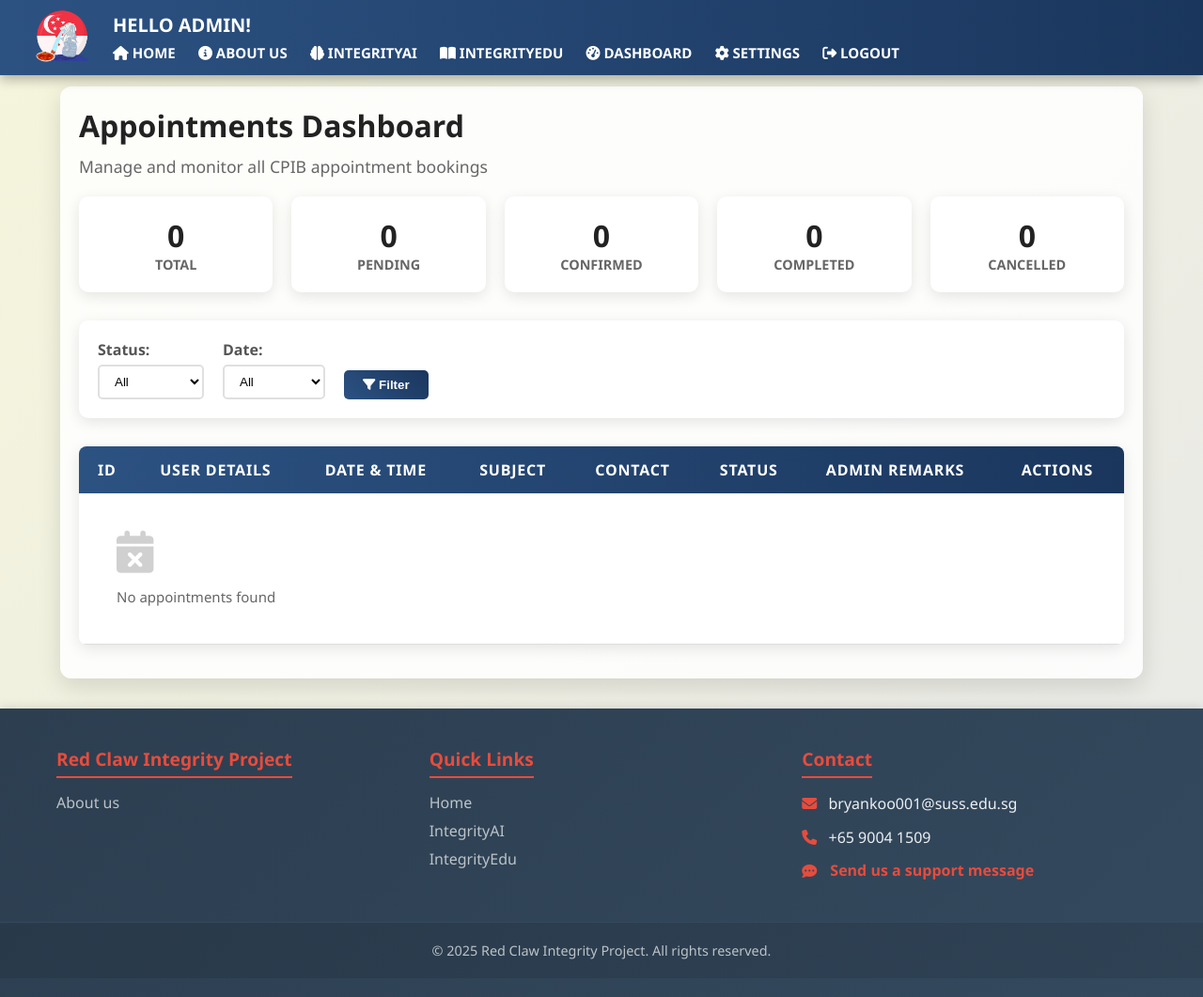
After one commit to bryankoozy/Red-Claw-Project, a Flask app: page /appointments in a window 1280 px wide. The commit adds this page. Shown: the whole page at 94% size. Run offline with Flask 3, Linux system fonts and the light colour scheme; the visitor is signed in with stand-in values (Sample User, id 1); data comes from the database, SQL or seed files in the repository; data that the repository does not hold is empty.

```diff
--- a/app.py
+++ b/app.py
@@ -5,9 +5,9 @@ from sqlalchemy import func, extract
 from werkzeug.security import generate_password_hash, check_password_hash
 from dotenv import load_dotenv
 import os
-from models import db, User, SupportMessage
+from models import db, User, SupportMessage, Appointment
 from collections import OrderedDict
-from datetime import datetime, timedelta
+from datetime import datetime, timedelta, date
 import json
 from sqlalchemy.orm import joinedload
 
@@ -189,13 +189,13 @@ def dashboard():
 
 
 
-@app.route('/dashboardDetail')
+@app.route('/userDetail')
 @admin_required
-def dashboardDetail():
+def userDetail():
     # Fetch all users ordered by creation date descending
     users = User.query.options(joinedload(User.support_messages)).order_by(User.id.asc()).all()
 
-    return render_template('dashboardDetail.html', users=users)
+    return render_template('userDetail.html', users=users)
 
 
 
@@ -297,11 +297,46 @@ def settings():
                 db.session.commit()
 
 
+
+        elif action == "book_appointment":
+            subject = request.form.get('appointment_subject', '').strip()
+            description = request.form.get('appointment_description', '').strip()
+            date_str = request.form.get('appointment_date', '').strip()
+            time_str = request.form.get('appointment_time', '').strip()
+            phone_number = request.form.get('phone_number', '').strip()
+
+            if not (subject and date_str and time_str and phone_number):
+                flash("Please fill in all required appointment fields.", "error")
+                return redirect(url_for('settings'))
+
+            try:
+                appointment_date = datetime.strptime(date_str, "%Y-%m-%d").date()
+                appointment_time = datetime.strptime(time_str, "%H:%M").time()
+            except ValueError:
+                flash("Invalid date or time format.", "error")
+                return redirect(url_for('settings'))
+
+            new_appointment = Appointment(
+                user_id=user.id,
+                subject=subject,
+                description=description,
+                appointment_date=appointment_date,
+                appointment_time=appointment_time,
+                phone_number=phone_number,
+                status='pending',
+                created_at=datetime.utcnow()
+            )
+
+            db.session.add(new_appointment)
+            db.session.commit()
+            flash("Appointment booked successfully! We will get back to you soon.", "success")
+
+
         return redirect(url_for('settings'))
 
     # Pass all users to the template if current user is admin
     all_users = User.query.order_by(User.id).all() if user.role == 'admin' else []
-    return render_template("settings.html", user=user, all_users=all_users)
+    return render_template("settings.html", user=user, all_users=all_users, date=date)
 
 
 
@@ -397,6 +432,77 @@ def register():
 
 
 
+@app.route('/appointments')
+@admin_required
+def appointments():
+    # Get filter parameters
+    status_filter = request.args.get('status', 'all')
+    date_filter = request.args.get('date', 'all')
+
+    query = Appointment.query
+
+    # Filter by status
+    if status_filter != 'all':
+        query = query.filter_by(status=status_filter)
+
+    # Filter by date
+    from datetime import datetime, date
+    today = date.today()
+
+    if date_filter == 'today':
+        query = query.filter(Appointment.appointment_date == today)
+    elif date_filter == 'upcoming':
+        query = query.filter(Appointment.appointment_date > today)
+    elif date_filter == 'past':
+        query = query.filter(Appointment.appointment_date < today)
+
+    appointments_list = query.order_by(Appointment.appointment_date.desc(), Appointment.appointment_time.desc()).all()
+
+    return render_template('appointments.html',
+                           appointments=appointments_list,
+                           current_status=status_filter,
+                           current_date=date_filter)
+
+
+
+@app.route('/update_admin_remarks/<int:appointment_id>', methods=['POST'])
+@admin_required
+def update_admin_remarks(appointment_id):
+    appointment = Appointment.query.get_or_404(appointment_id)
+    new_remarks = request.form.get('admin_remarks', '').strip()
+
+    appointment.admin_remarks = new_remarks
+    db.session.commit()
+    flash("Admin remarks updated successfully.", "success")
+    return redirect(request.referrer or url_for('appointments'))
+
+
+@app.route('/update_appointment/<int:appointment_id>', methods=['POST'])
+@admin_required
+def update_appointment(appointment_id):
+    appointment = Appointment.query.get_or_404(appointment_id)
+    new_status = request.form.get('status')
+
+    valid_statuses = ['pending', 'confirmed', 'completed', 'cancelled']
+
+    if new_status not in valid_statuses:
+        flash('Invalid status selected.', 'error')
+        return redirect(url_for('appointments'))
+
+    appointment.status = new_status
+    db.session.commit()
+    flash(f'Appointment status updated to {new_status.title()}.', 'success')
+
+    return redirect(url_for('appointments'))
+
+
+
+
+
+
+
+
+
 
 
 
--- a/static/styles.css
+++ b/static/styles.css
@@ -1652,7 +1652,7 @@ body {
 /* ================================
    Dashboard Details
 ================================= */
-.dashboardDetail-container {
+.userDetail-container {
   width: 90%;
   max-width: none; /* remove max-width restriction */
   margin: 2rem auto;
@@ -1664,7 +1664,7 @@ body {
   font-family: 'Segoe UI', Tahoma, Geneva, Verdana, sans-serif;
 }
 
-.dashboardDetail-container table {
+.userDetail-container table {
   margin: 1rem auto;
 
   width: 100%;
@@ -1675,12 +1675,12 @@ body {
   background-color: white;
 }
 
-.dashboardDetail-container thead {
+.userDetail-container thead {
   background: linear-gradient(90deg, #2c5282, #1a365d);
   color: white;
 }
 
-.dashboardDetail-container thead th {
+.userDetail-container thead th {
   padding: 14px 20px;
   font-weight: 700;
   text-transform: uppercase;
@@ -1688,16 +1688,16 @@ body {
   text-align: left;
 }
 
-.dashboardDetail-container tbody tr {
+.userDetail-container tbody tr {
   transition: background-color 0.3s ease;
   cursor: default;
 }
 
-.dashboardDetail-container tbody tr:hover {
+.userDetail-container tbody tr:hover {
   background-color: #e6f0ff;
 }
 
-.dashboardDetail-container tbody td {
+.userDetail-container tbody td {
   padding: 14px 20px;
   border-bottom: 1px solid #ddd;
   color: #333;
@@ -1705,10 +1705,186 @@ body {
 }
 
 
-.dashboardDetail-container tbody td .text-muted {
+.userDetail-container tbody td .text-muted {
   color: #999 !important;
   font-style: italic;
 }
+
+
+
+
+
+
+
+/* ================================
+   appointments Details
+================================= */
+
+/* ================================
+   Appointments Details
+================================= */
+
+.appointments .dashboard-header { margin-bottom: 20px; }
+.appointments .subtitle { color: #666; margin-top: 10px; font-size: 1.1em; }
+
+.appointments .stats-section {
+  display: grid;
+  grid-template-columns: repeat(auto-fit, minmax(200px, 1fr));
+  gap: 20px;
+  margin-bottom: 30px;
+}
+.appointments .stat-card {
+  background: white;
+  padding: 20px;
+  border-radius: 10px;
+  box-shadow: 0 4px 15px rgba(0,0,0,0.1);
+  text-align: center;
+  transition: all 0.3s ease;
+}
+.appointments .stat-card:hover {
+  transform: translateY(-2px);
+  box-shadow: 0 6px 20px rgba(0,0,0,0.15);
+}
+.appointments .stat-value { font-size: 2em; font-weight: bold; }
+.appointments .stat-label {
+  color: #666;
+  font-weight: 600;
+  text-transform: uppercase;
+  font-size: 0.9em;
+}
+
+.appointments .filters-section {
+  background: white;
+  padding: 20px;
+  border-radius: 10px;
+  margin-bottom: 30px;
+  box-shadow: 0 4px 15px rgba(0,0,0,0.1);
+}
+.appointments .filter-form {
+  display: flex;
+  gap: 20px;
+  flex-wrap: wrap;
+  align-items: flex-end;
+}
+.appointments .filter-group label {
+  display: block;
+  margin-bottom: 5px;
+  font-weight: 600;
+  color: #555;
+}
+.appointments .filter-group select,
+.appointments .filter-group input {
+  padding: 8px 12px;
+  border: 2px solid #e0e0e0;
+  border-radius: 5px;
+  background: white;
+  width: 100%;
+}
+
+.appointments .btn-primary {
+  padding: 8px 20px;
+  background: linear-gradient(45deg, #2c5282, #1a365d);
+  color: white;
+  border: none;
+  border-radius: 5px;
+  font-weight: 600;
+  cursor: pointer;
+}
+.appointments .btn-primary:hover {
+  background: linear-gradient(45deg, #1a365d, #2c5282);
+}
+
+.appointments .user-info {
+  display: flex;
+  align-items: center;
+  gap: 10px;
+}
+.appointments .user-avatar {
+  width: 35px;
+  height: 35px;
+  border-radius: 50%;
+  background: linear-gradient(45deg, #2c5282, #1a365d);
+  color: white;
+  font-weight: 600;
+  font-size: 0.9em;
+  display: flex;
+  align-items: center;
+  justify-content: center;
+}
+.appointments .user-name { font-weight: 600; }
+.appointments .user-email,
+.appointments .user-role {
+  font-size: 0.85em;
+  color: #666;
+}
+
+.appointments .status-badge {
+  padding: 4px 12px;
+  border-radius: 15px;
+  font-size: 0.8em;
+  font-weight: 600;
+  text-transform: uppercase;
+  display: inline-block;
+}
+.appointments .status-pending {
+  background: #fff3cd;
+  color: #856404;
+}
+.appointments .status-confirmed {
+  background: #d4edda;
+  color: #155724;
+}
+.appointments .status-completed {
+  background: #d1ecf1;
+  color: #0c5460;
+}
+.appointments .status-cancelled {
+  background: #f8d7da;
+  color: #721c24;
+}
+
+.appointments .btn-small {
+  padding: 6px 12px;
+  background: #2c5282;
+  color: white;
+  border: none;
+  border-radius: 4px;
+  font-size: 0.9em;
+  cursor: pointer;
+}
+.appointments .btn-small:hover {
+  transform: translateY(-1px);
+}
+
+.appointments .no-data {
+  padding: 40px;
+  color: #666;
+}
+.appointments .no-data i {
+  font-size: 3em;
+  margin-bottom: 15px;
+  opacity: 0.3;
+}
+
+.appointments .pagination {
+  margin-top: 30px;
+  text-align: center;
+}
+.appointments .pagination a {
+  margin: 0 10px;
+  color: #2c5282;
+  font-weight: 600;
+  text-decoration: none;
+}
+.appointments .pagination span {
+  margin: 0 10px;
+  color: #555;
+}
+
+
+
+
+
 
 
 
--- /dev/null
+++ b/templates/appointments.html
@@ -0,0 +1,162 @@
+{% extends "base.html" %}
+
+{% block title %}Appointments Dashboard - Red Claw{% endblock %}
+
+{% block content %}
+
+<div class="appointments">
+
+  <div class="userDetail-container">
+    <div class="dashboard-header">
+      <h1 class="dashboard-title">Appointments Dashboard</h1>
+      <p class="subtitle">Manage and monitor all CPIB appointment bookings</p>
+    </div>
+
+    <!-- Quick Stats Section -->
+    <div class="stats-section">
+      <div class="stat-card">
+        <div class="stat-value">{{ appointments|length }}</div>
+        <div class="stat-label">Total</div>
+      </div>
+      <div class="stat-card">
+        <div class="stat-value text-warning">{{ appointments|selectattr('status', 'equalto', 'pending')|list|length }}</div>
+        <div class="stat-label">Pending</div>
+      </div>
+      <div class="stat-card">
+        <div class="stat-value text-success">{{ appointments|selectattr('status', 'equalto', 'confirmed')|list|length }}</div>
+        <div class="stat-label">Confirmed</div>
+      </div>
+      <div class="stat-card">
+        <div class="stat-value text-info">{{ appointments|selectattr('status', 'equalto', 'completed')|list|length }}</div>
+        <div class="stat-label">Completed</div>
+      </div>
+      <div class="stat-card">
+        <div class="stat-value text-info">{{ appointments|selectattr('status', 'equalto', 'cancelled')|list|length }}</div>
+        <div class="stat-label">Cancelled</div>
+      </div>
+    </div>
+
+    <!-- Filters Section -->
+    <div class="filters-section">
+      <form method="GET" class="filter-form">
+        <div class="filter-group">
+          <label>Status:</label>
+          <select name="status">
+            <option value="all" {% if current_status == 'all' %}selected{% endif %}>All</option>
+            <option value="pending" {% if current_status == 'pending' %}selected{% endif %}>Pending</option>
+            <option value="confirmed" {% if current_status == 'confirmed' %}selected{% endif %}>Confirmed</option>
+            <option value="completed" {% if current_status == 'completed' %}selected{% endif %}>Completed</option>
+            <option value="cancelled" {% if current_status == 'cancelled' %}selected{% endif %}>Cancelled</option>
+          </select>
+        </div>
+        <div class="filter-group">
+          <label>Date:</label>
+          <select name="date">
+            <option value="all" {% if current_date == 'all' %}selected{% endif %}>All</option>
+            <option value="today" {% if current_date == 'today' %}selected{% endif %}>Today</option>
+            <option value="upcoming" {% if current_date == 'upcoming' %}selected{% endif %}>Upcoming</option>
+            <option value="past" {% if current_date == 'past' %}selected{% endif %}>Past</option>
+          </select>
+        </div>
+
+        <button type="submit" class="btn-primary"><i class="fas fa-filter"></i> Filter</button>
+      </form>
+    </div>
+
+    <!-- Appointments Table -->
+    <div class="table-responsive">
+      <table>
+        <thead>
+          <tr>
+            <th>ID</th>
+            <th>User Details</th>
+            <th>Date & Time</th>
+            <th>Subject</th>
+            <th>Contact</th>
+            <th>Status</th>
+            <th>Admin Remarks</th>
+            <th>Actions</th>
+          </tr>
+        </thead>
+        <tbody>
+          {% for appointment in appointments %}
+          <tr>
+            <td>{{ appointment.id }}</td>
+            <td>
+              <div class="user-info">
+                <div class="user-avatar">{{ appointment.user.name[:2].upper() }}</div>
+                <div>
+                  <div class="user-name">{{ appointment.user.name }}</div>
+                  <div class="user-email">{{ appointment.user.email }}</div>
+                  <div class="user-role">{{ appointment.user.role.title() }}</div>
+                </div>
+              </div>
+            </td>
+            <td>
+              <div class="datetime">{{ appointment.appointment_date.strftime('%d %b %Y') }}</div>
+              <div class="time">{{ appointment.appointment_time.strftime('%I:%M %p') }}</div>
+            </td>
+            <td>
+              <div class="subject">{{ appointment.subject }}</div>
+              {% if appointment.description %}
+                <div class="description">{{ appointment.description[:100] }}{% if appointment.description|length > 100 %}...{% endif %}</div>
+              {% else %}
+                <span class="text-muted">No description provided</span>
+              {% endif %}
+            </td>
+            <td>{{ appointment.phone_number }}</td>
+            <td>
+              <span class="status-badge status-{{ appointment.status }}">{{ appointment.status.title() }}</span>
+            </td>
+            <td>
+              {% if current_user and current_user.role == 'admin' %}
+                <form method="POST" action="{{ url_for('update_admin_remarks', appointment_id=appointment.id) }}">
+                  <textarea name="admin_remarks" rows="2">{{ appointment.admin_remarks or '' }}</textarea>
+                  <button type="submit" class="btn-small">Save</button>
+                </form>
+              {% else %}
+                {{ appointment.admin_remarks or "No remarks" }}
+              {% endif %}
+            </td>
+            <td>
+              <form method="POST" action="{{ url_for('update_appointment', appointment_id=appointment.id) }}">
+                <select name="status">
+                  <option value="pending" {% if appointment.status == 'pending' %}selected{% endif %}>Pending</option>
+                  <option value="confirmed" {% if appointment.status == 'confirmed' %}selected{% endif %}>Confirmed</option>
+                  <option value="completed" {% if appointment.status == 'completed' %}selected{% endif %}>Completed</option>
+                  <option value="cancelled" {% if appointment.status == 'cancelled' %}selected{% endif %}>Cancelled</option>
+                </select>
+                <button type="submit" onclick="return confirm('Change status of this appointment?')" class="btn-small">Update</button>
+              </form>
+            </td>
+          </tr>
+          {% else %}
+          <tr>
+            <td colspan="8" class="text-center no-data">
+              <i class="fas fa-calendar-times"></i><br>
+              No appointments found
+            </td>
+          </tr>
+          {% endfor %}
+        </tbody>
+      </table>
+    </div>
+
+    <!-- Pagination Section -->
+    {% if pagination %}
+    <div class="pagination">
+      {% if pagination.has_prev %}
+        <a href="{{ url_for('appointments_dashboard', page=pagination.prev_num) }}">&laquo; Prev</a>
+      {% endif %}
+      <span>Page {{ pagination.page }} of {{ pagination.pages }}</span>
+      {% if pagination.has_next %}
+        <a href="{{ url_for('appointments_dashboard', page=pagination.next_num) }}">Next &raquo;</a>
+      {% endif %}
+    </div>
+    {% endif %}
+  </div>
+
+</div>
+
+
+{% endblock %}
--- a/templates/dashboardDetail.html
+++ b/templates/userDetail.html
@@ -1,11 +1,11 @@
 {% extends "base.html" %}
 
-{% block title %}DashboardDetails - Red Claw{% endblock %}
+{% block title %}UserDetails - Red Claw{% endblock %}
 
 {% block content %}
-<div class="dashboardDetail-container">
+<div class="userDetail-container">
   <div class="dashboard-header">
-    <h1 class="dashboard-title">Dashboard Details</h1>
+    <h1 class="dashboard-title">User Details</h1>
   </div>
 
   <div class="table-responsive">
```
Also changed, not shown: other parts of static/styles.css (+19 -11 lines), models.py (+37 -1 lines), templates/dashboard.html (+6 -1 lines), templates/settings.html (+36 -0 lines).
